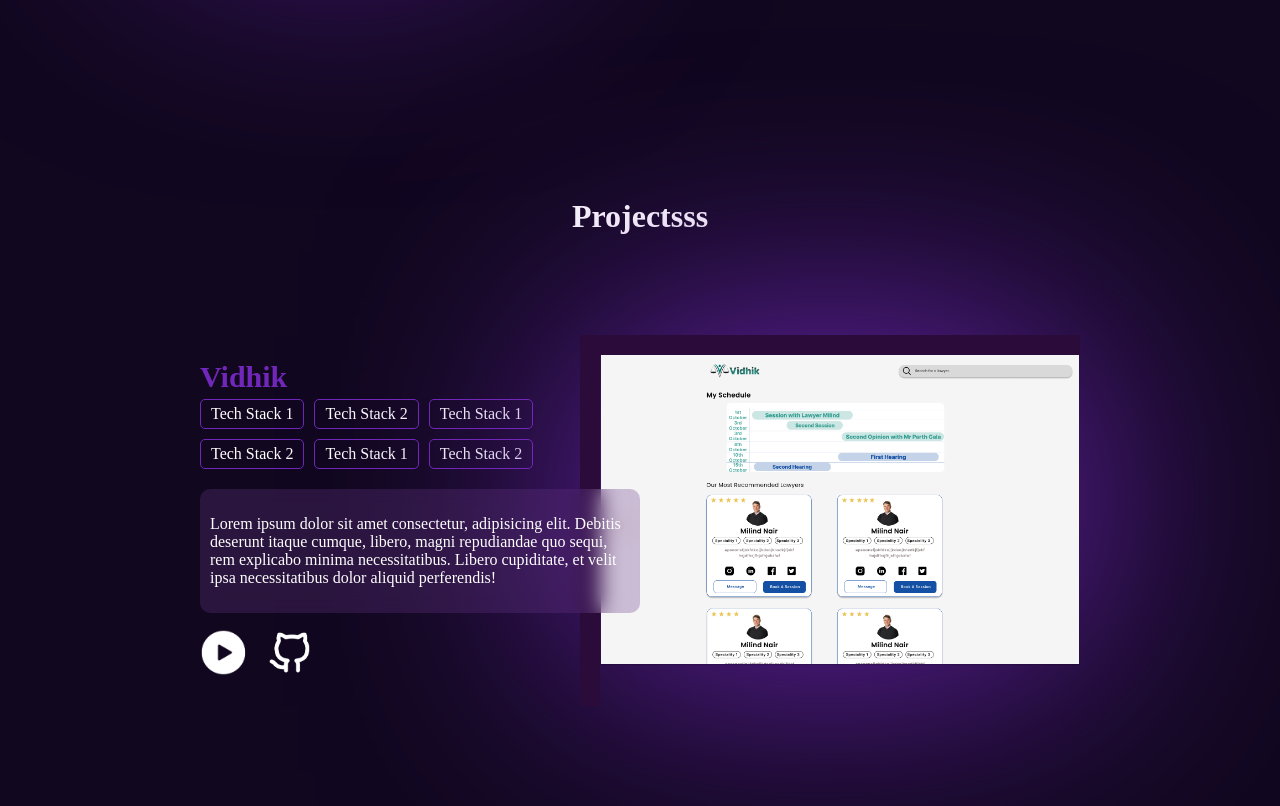
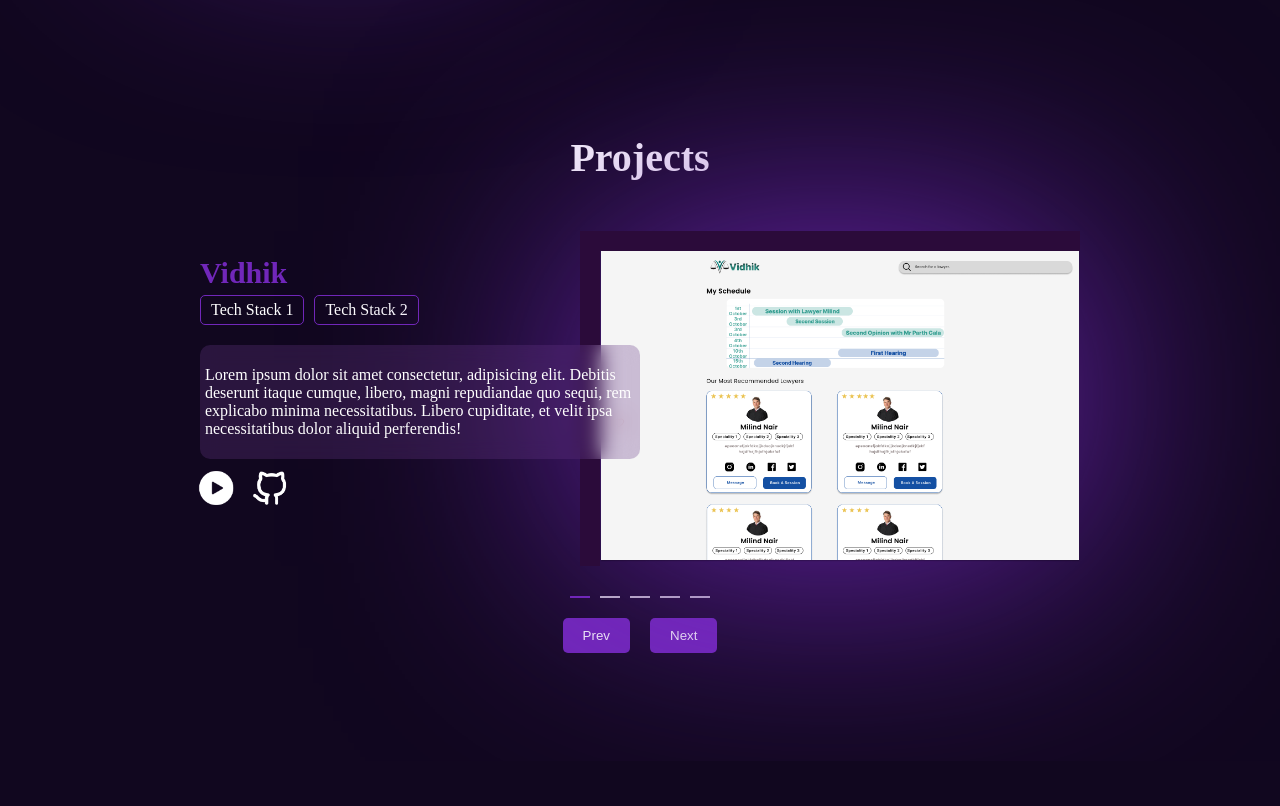
Before and after one commit to meetg21/Portfolio, a React (Vite) app: page / in a window 1280 px wide. Shown: the part 660-1466 px from the top of the page. After the commit the page ends 1421 px from the top, so only its background shows below. Built offline with nearby package versions, Linux system fonts and the light colour scheme.

Commit message:
feat: added projects

```diff
--- a/dev-dist/sw.js
+++ b/dev-dist/sw.js
@@ -85,7 +85,7 @@
     "revision": "3ca0b8505b4bec776b69afdba2768812"
   }, {
     "url": "index.html",
-    "revision": "0.a1po5shk1j"
+    "revision": "0.ret0hm5i8qo"
   }], {});
   workbox.cleanupOutdatedCaches();
   workbox.registerRoute(new workbox.NavigationRoute(workbox.createHandlerBoundToURL("index.html"), {
--- a/src/Components/Home.css
+++ b/src/Components/Home.css
@@ -2,7 +2,7 @@
   display: flex;
   align-items: center;
   justify-content: center;
-  height: 100vh;
+  height: 92vh;
 }
 
 .left-section,
@@ -110,7 +110,8 @@
 
   .right-section {
     margin-top: 0px;
-    max-width: 300px;
+    max-width: 370px;
+
     text-align: center;
   }
 }
--- a/src/Components/Projects.css
+++ b/src/Components/Projects.css
@@ -1,13 +1,29 @@
 .project {
   display: flex;
-  margin-bottom: 100px;
+  margin-bottom: 30px;
+  transition: transform 0.3s ease;
+}
+.dash-lines {
+  display: flex;
+  justify-content: center;
+  margin-bottom: 20px;
 }
 
+.dash-line {
+  width: 20px;
+  height: 2px;
+  background-color: #ccc;
+  margin: 0 5px;
+}
+
+.dash-line.active {
+  background-color: #7127ba;
+}
 .proj-head h1 {
   text-align: center;
-
+  font-size: 40px;
   color: white;
-  margin-bottom: 100px;
+  margin-bottom: 50px;
   margin-top: 50px;
 }
 
@@ -45,13 +61,13 @@
 .demo img {
   margin-top: -10px;
   margin-left: -10px;
-  width: 70px;
+  width: 55px;
   height: auto;
 }
 
 .git img {
-  margin-top: -5px;
-  width: 60px;
+  margin-top: -8px;
+  width: 50px;
   height: auto;
 }
 
@@ -66,14 +82,31 @@
   box-sizing: border-box;
   filter: drop-shadow(0 0 8em #7127ba);
 }
-
+.project-image:hover {
+  transform: scale(1.05);
+}
 .project-image img {
   width: calc(100%);
   height: auto;
 }
+.controls {
+  text-align: center;
+  margin-top: 0px;
+}
+.controls button {
+  margin: 0 10px;
+  padding: 10px 20px;
+  background-color: #7127ba;
+  color: white;
+  border: none;
+  border-radius: 5px;
+  cursor: pointer;
+  margin-bottom: 100px;
+}
+
 .proj-desc {
   background-color: rgba(105, 59, 137, 0.3);
-  padding: 10px;
+  padding: 5px;
   border-radius: 10px;
   backdrop-filter: blur(10px);
 
@@ -86,10 +119,16 @@
   color: white;
 }
 
+.carousel {
+  width: 100%;
+  transition: transform 0.3s ease;
+}
+
 @media (max-width: 768px) {
   .project {
     flex-direction: column;
     align-items: center;
+    transition: transform 0.3s ease;
   }
 
   .project-image {
@@ -126,4 +165,11 @@
     width: 35px;
     height: auto;
   }
+  .controls button {
+    margin-bottom: 70px;
+  }
+
+  .carousel{
+    transition: transform 0.3s ease;
+  }
 }
--- a/src/Components/Projects.jsx
+++ b/src/Components/Projects.jsx
@@ -1,47 +1,129 @@
-import React from "react";
+import React, { useState, useRef } from "react";
 import "./Projects.css";
 import demoproj from "../assets/demoproj.png";
 import githubproj from "../assets/githubproj.png";
-import projectImage from "../assets/project1.png"; // Replace with your project image
+import projectImage from "../assets/project1.png";
 
 const Project = () => {
+  const [currentIndex, setCurrentIndex] = useState(0);
+
+  const projects = [
+    {
+      name: "Vidhik",
+      techStack: ["Tech Stack 1", "Tech Stack 2"],
+      description:
+        "Lorem ipsum dolor sit amet consectetur, adipisicing elit. Debitis deserunt itaque cumque, libero, magni repudiandae quo sequi, rem explicabo minima necessitatibus. Libero cupiditate, et velit ipsa necessitatibus dolor aliquid perferendis!",
+      image: projectImage,
+      demoLink:
+        "https://www.figma.com/file/c6VssdAiDDiBPsNdtVPKdB/SIH23?type=design&node-id=0-1&mode=design&t=kcomF8yvAlMy322F-0",
+      githubLink: "github-link",
+    },
+    {
+      name: "Healthify",
+      techStack: ["Tech Stack 1", "Tech Stack 2"],
+      description:
+        "Lorem ipsum dolor sit amet consectetur, adipisicing elit. Debitis deserunt itaque cumque, libero, magni repudiandae quo sequi, rem explicabo minima necessitatibus. Libero cupiditate, et velit ipsa necessitatibus dolor aliquid perferendis!",
+      image: projectImage,
+      demoLink: "https://devfolio.co/hackathons",
+      githubLink: "github-link",
+    },
+    {
+      name: "3",
+      techStack: ["Tech Stack 1", "Tech Stack 2"],
+      description:
+        "Lorem ipsum dolor sit amet consectetur, adipisicing elit. Debitis deserunt itaque cumque, libero, magni repudiandae quo sequi, rem explicabo minima necessitatibus. Libero cupiditate, et velit ipsa necessitatibus dolor aliquid perferendis!",
+      image: projectImage,
+      demoLink:
+        "https://www.figma.com/file/c6VssdAiDDiBPsNdtVPKdB/SIH23?type=design&node-id=0-1&mode=design&t=kcomF8yvAlMy322F-0",
+      githubLink: "github-link",
+    },
+    {
+      name: "4",
+      techStack: ["Tech Stack 1", "Tech Stack 2"],
+      description:
+        "Lorem ipsum dolor sit amet consectetur, adipisicing elit. Debitis deserunt itaque cumque, libero, magni repudiandae quo sequi, rem explicabo minima necessitatibus. Libero cupiditate, et velit ipsa necessitatibus dolor aliquid perferendis!",
+      image: projectImage,
+      demoLink:
+        "https://www.figma.com/file/c6VssdAiDDiBPsNdtVPKdB/SIH23?type=design&node-id=0-1&mode=design&t=kcomF8yvAlMy322F-0",
+      githubLink: "github-link",
+    },
+    {
+      name: "5",
+      techStack: ["Tech Stack 1", "Tech Stack 2"],
+      description:
+        "Lorem ipsum dolor sit amet consectetur, adipisicing elit. Debitis deserunt itaque cumque, libero, magni repudiandae quo sequi, rem explicabo minima necessitatibus. Libero cupiditate, et velit ipsa necessitatibus dolor aliquid perferendis!",
+      image: projectImage,
+      demoLink:
+        "https://www.figma.com/file/c6VssdAiDDiBPsNdtVPKdB/SIH23?type=design&node-id=0-1&mode=design&t=kcomF8yvAlMy322F-0",
+      githubLink: "github-link",
+    },
+  ];
+  const handlePrev = () => {
+    setCurrentIndex((prevIndex) =>
+      prevIndex === 0 ? projects.length - 1 : prevIndex - 1
+    );
+  };
+
+  const handleNext = () => {
+    setCurrentIndex((prevIndex) =>
+      prevIndex === projects.length - 1 ? 0 : prevIndex + 1
+    );
+  };
+
   return (
     <>
       <div id="projects" className="proj-head">
-        <h1>Projectsss</h1>
+        <h1>Projects</h1>
       </div>
-      <div  className="project">
+      <div className="carousel">
+        <div className="project">
           <div className="project-details">
-          <h2 className="project-name">Vidhik</h2>
+            <h2 className="project-name">{projects[currentIndex].name}</h2>
             <div className="tech-stack">
-            <div className="tech-stack-item">Tech Stack 1</div>
-            <div className="tech-stack-item">Tech Stack 2</div>
-            <div className="tech-stack-item">Tech Stack 1</div>
-            <div className="tech-stack-item">Tech Stack 2</div>
-            <div className="tech-stack-item">Tech Stack 1</div>
-            <div className="tech-stack-item">Tech Stack 2</div>
+              {projects[currentIndex].techStack.map((tech, index) => (
+                <div key={index} className="tech-stack-item">
+                  {tech}
+                </div>
+              ))}
             </div>
             <div className="proj-desc">
-            <p>
-              Lorem ipsum dolor sit amet consectetur, adipisicing elit. Debitis
-              deserunt itaque cumque, libero, magni repudiandae quo sequi, rem
-              explicabo minima necessitatibus. Libero cupiditate, et velit ipsa
-              necessitatibus dolor aliquid perferendis!
-            </p>
+              <p>{projects[currentIndex].description}</p>
             </div>
             <div className="buttons">
-
               <div className="demo">
+                <a href={projects[currentIndex].demoLink}>
                   <img src={demoproj} alt="Demo Proj" />
+                </a>
               </div>
               <div className="git">
+                <a href="github-link">
                   <img src={githubproj} alt="Github Proj" />
+                </a>
               </div>
             </div>
           </div>
           <div className="project-image">
-          <img src={projectImage} alt="Project" />
+            <img src={projects[currentIndex].image} alt="Project" />
           </div>
+        </div>
+      </div>
+      <div className="dash-lines">
+        {projects.map((_, index) => (
+          <div
+            key={index}
+            className={
+              index === currentIndex ? "dash-line active" : "dash-line"
+            }
+          ></div>
+        ))}
+      </div>
+      <div className="controls">
+        <button className="prev" onClick={handlePrev}>
+          Prev
+        </button>
+        <button className="next" onClick={handleNext}>
+          Next
+        </button>
       </div>
     </>
   );
```
Lines whose indentation alone changed are shown as unchanged.
